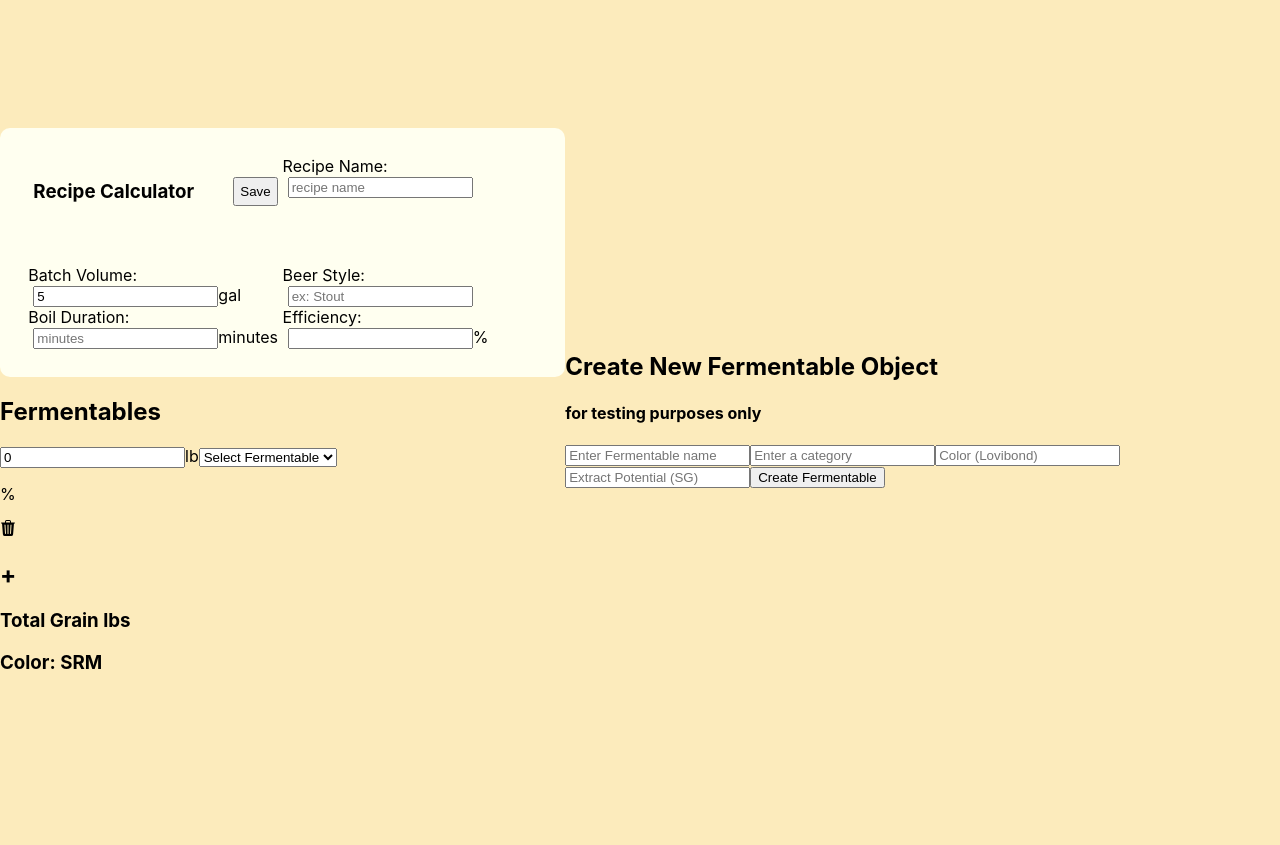
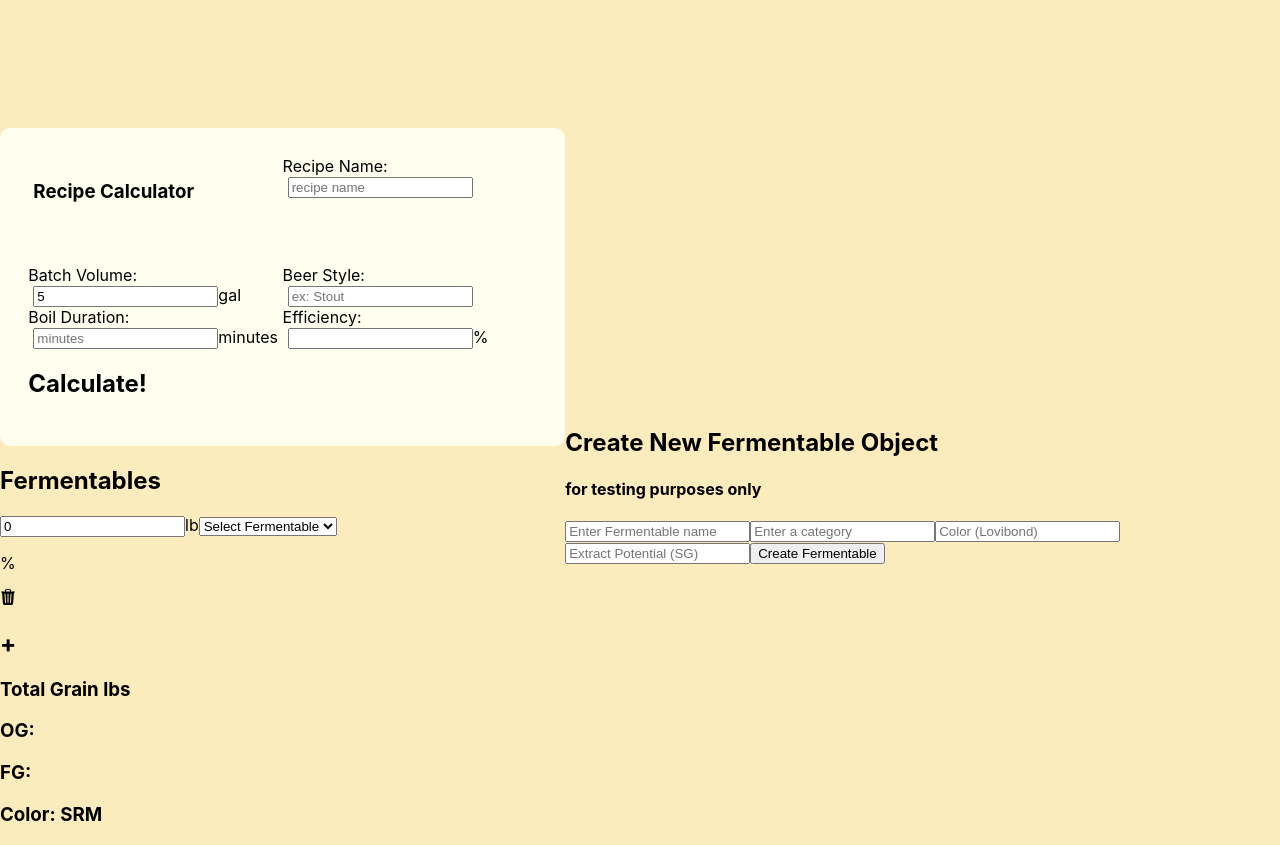
Before and after one commit to AuTangen/BrewTools, a React (Create React App) app in the folder client/: page /recipecalc in a window 1280 px wide. Before the commit the page ends 800 px from the top, so only its background shows below. Built offline with nearby package versions, Linux system fonts and the light colour scheme; no server answers; a web font is replaced by a local one.

Commit message:
added functions for calculated color and ABV

```diff
--- a/client/src/pages/Recipecalc.js
+++ b/client/src/pages/Recipecalc.js
@@ -10,22 +10,30 @@ import AddFerm from '../components/AddFerm';
 
 function RecipeCalc(props) {
 
+
+
     const [volume, setVolume] = useState(5)
     const [grainTotal, setGrainTotal] = useState()
     const [gristPercent, setGristPercent] = useState()
     const [fermAmounts, setFermAmounts] = useState([])
     const [fermData, setFermData] = useState([])
+    const [gravity, setGravity] = useState()
     const [srm, setSRM] = useState()
+    const [efficiency, setEfficiency] = useState()
 
     const ref = React.useRef(null)
 
 
-    const handleVolChange = (event) => {
-        console.log(event.target.value)
-        setVolume(event.target.value)
+    useEffect(() => {
+        fetchData()
+    }, [fermData])
+
+    const handleEffChange = (event) => {
+        setEfficiency(event.target.value * .01)
     }
 
-    const handleGrainChange = () => {
+    const handleGrainChange = (event) => {
+        event.preventDefault()
 
         var divObject = ref.current.children
         var grainInput = Array.from(ref.current.children)
@@ -59,9 +67,11 @@ function RecipeCalc(props) {
         setGrainTotal(sum)
         setFermAmounts(arrayNumbers)
 
-        getFermData();
 
 
+        // getFermData();
+
+        console.log("called grainchange")
 
 
 
@@ -69,40 +79,72 @@ function RecipeCalc(props) {
 
 
     }
+    const fetchData = async () => {
+        let fermDataArray = []
+        for (let i = 0; i < ref.current.children.length; i++) {
+            let response = await axios.get(`/api/fermentable/${ref.current.children[i].children[2].value}`)
 
+            fermDataArray.push(response.data)
+
+
+        }
+
+        setFermData(fermDataArray)
+
+    }
     // -----------------------------------------------------------
 
-  const getFermData = async () => {
-    let fermDataArray = []
-        for (let i = 0; i < ref.current.children.length; i++) {
-        axios.get(`/api/fermentable/${ref.current.children[i].children[2].value}`).then(res => {
-            fermDataArray.push(res.data)
+    const getFermData = async () => {
+        await fetchData();
 
-        })
-    }
-        setFermData(fermDataArray)
         console.log(fermData)
         const MCU = [];
         let MCUsum = 0;
         let SRM = 0;
 
         for (let i = 0; i < fermAmounts.length; i++) {
-          MCU.push((fermAmounts[i] * fermData[i].color)/volume);
-          MCUsum = MCU.reduce((pv, cv) => pv + cv, 0);
+            MCU.push((fermAmounts[i] * fermData[i].color) / volume);
+            MCUsum = MCU.reduce((pv, cv) => pv + cv, 0);
         }
-          SRM = 1.4922 * (MCUsum ** 0.6859)
-          console.log(SRM)
+        SRM = 1.4922 * (MCUsum ** 0.6859)
+        // console.log(SRM)
 
-          setSRM(SRM)
+        setSRM(SRM)
 
         //    if (SRM.isNAN) {console.log(SRM)}
         //    else {console.log("not a number")}
 
-  }
+
+
+        const gravity = []
+        let FG = 0
+        let gravitySum = 0
+        for (let i = 0; i < fermAmounts.length; i++) {
+            // I entered the info wrong in the database, we can omit this slice/convert when we deploy the new DB
+            var slice = String(fermData[i].extractPot).slice(3)
+            var gravPot = (slice * efficiency)
+            gravity.push((fermAmounts[i] * gravPot));
+            gravitySum = gravity.reduce((pv, cv) => pv + cv, 0);
+
+        }
+        FG =((gravitySum / volume) * .001) + 1
+        console.log(FG)
+    }
 
 
 
+    // -------------------Volume Change------------------------------------------------------
+
+    const handleVolChange = (event) => {
+        event.preventDefault()
+        console.log(event.target.value)
+        setVolume(event.target.value)
+
+
+    }
+
     // -----------------------Add Fermentable to Recipe List-----------------------------------------------------
+
     const [inputList, setInputList] = useState([<AddFerm key={0} />]);
 
     const addFerm = (event) => {
@@ -186,7 +228,7 @@ function RecipeCalc(props) {
                 <div className='calc-header-wrap'>
                     <div className='calc-header'>
                         <h3>Recipe Calculator</h3>
-                        <button id="savebtn">Save</button>
+                        {/* <button id="savebtn">Save</button> */}
                     </div>
 
                     <div>
@@ -211,8 +253,9 @@ function RecipeCalc(props) {
 
                     <div>
                         <label for="efficiency">Efficiency:</label>
-                        <input id="efficiency" type='number' className='recipe-input'></input><span>%</span>
+                        <input onChange={handleEffChange} value={efficiency} id="efficiency" type='number' className='recipe-input'></input><span>%</span>
                     </div>
+                    <h2 onClick={getFermData}>Calculate!</h2>
                 </div>
                 {/* Select expects a string, cant use variable object. store value as a name or id# and make an axios request to fineOne() to get the full object*/}
                 <div className='calc-ferm' onClick={handleGrainChange}>
@@ -226,13 +269,18 @@ function RecipeCalc(props) {
 
                 </div>
                 <h2 onClick={addFerm}>+</h2>
+
                 <div>
                     <h3>Total Grain {grainTotal} lbs</h3>
                 </div>
-                <div>
+                <section className='stats-output'>
+                    <h3>OG: </h3>
+                    <h3>FG: </h3>
                     <h3>Color: {srm} SRM</h3>
 
-                </div>
+
+
+                </section>
 
 
                 <div className='calc-hops'>
```
